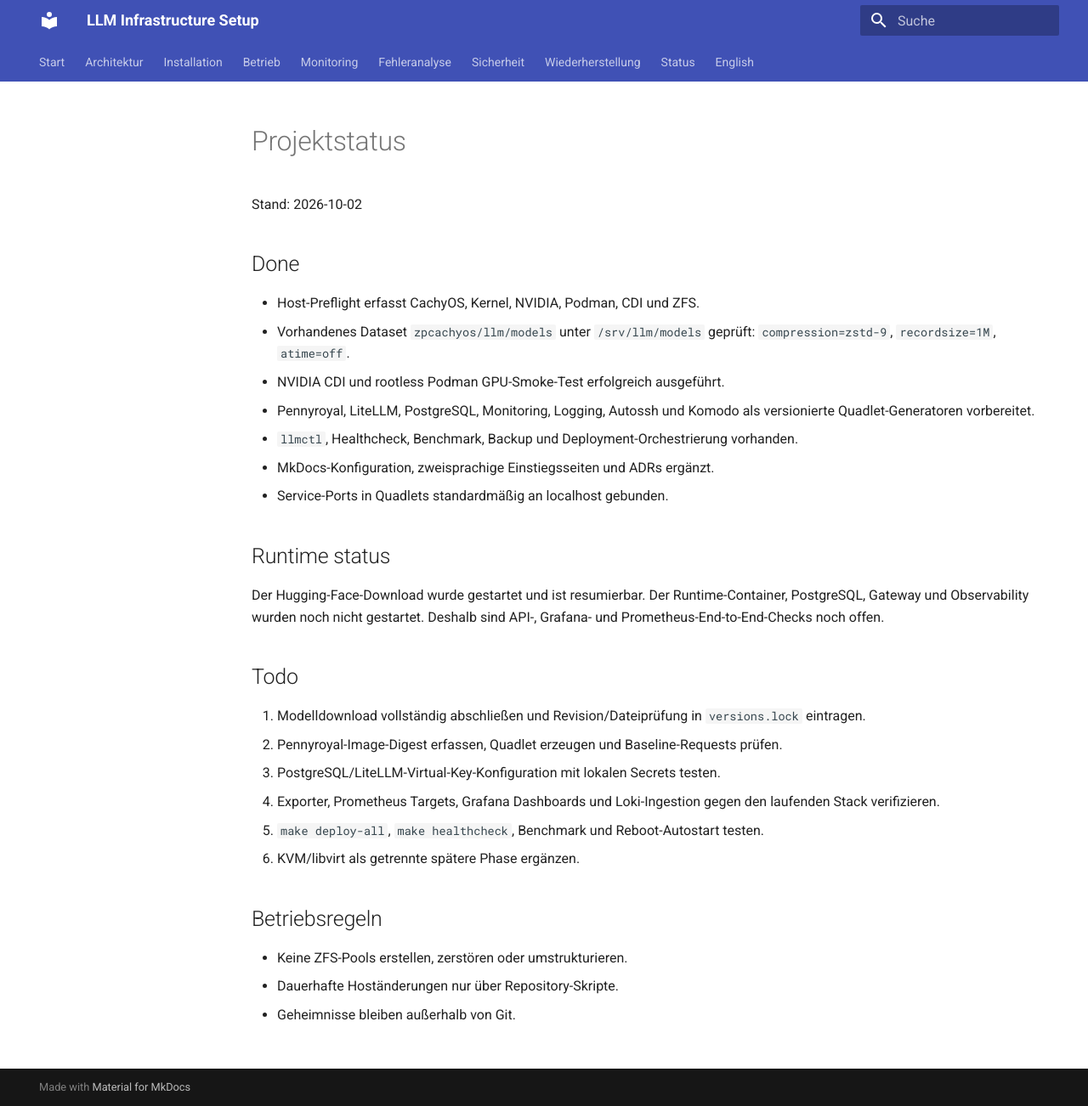
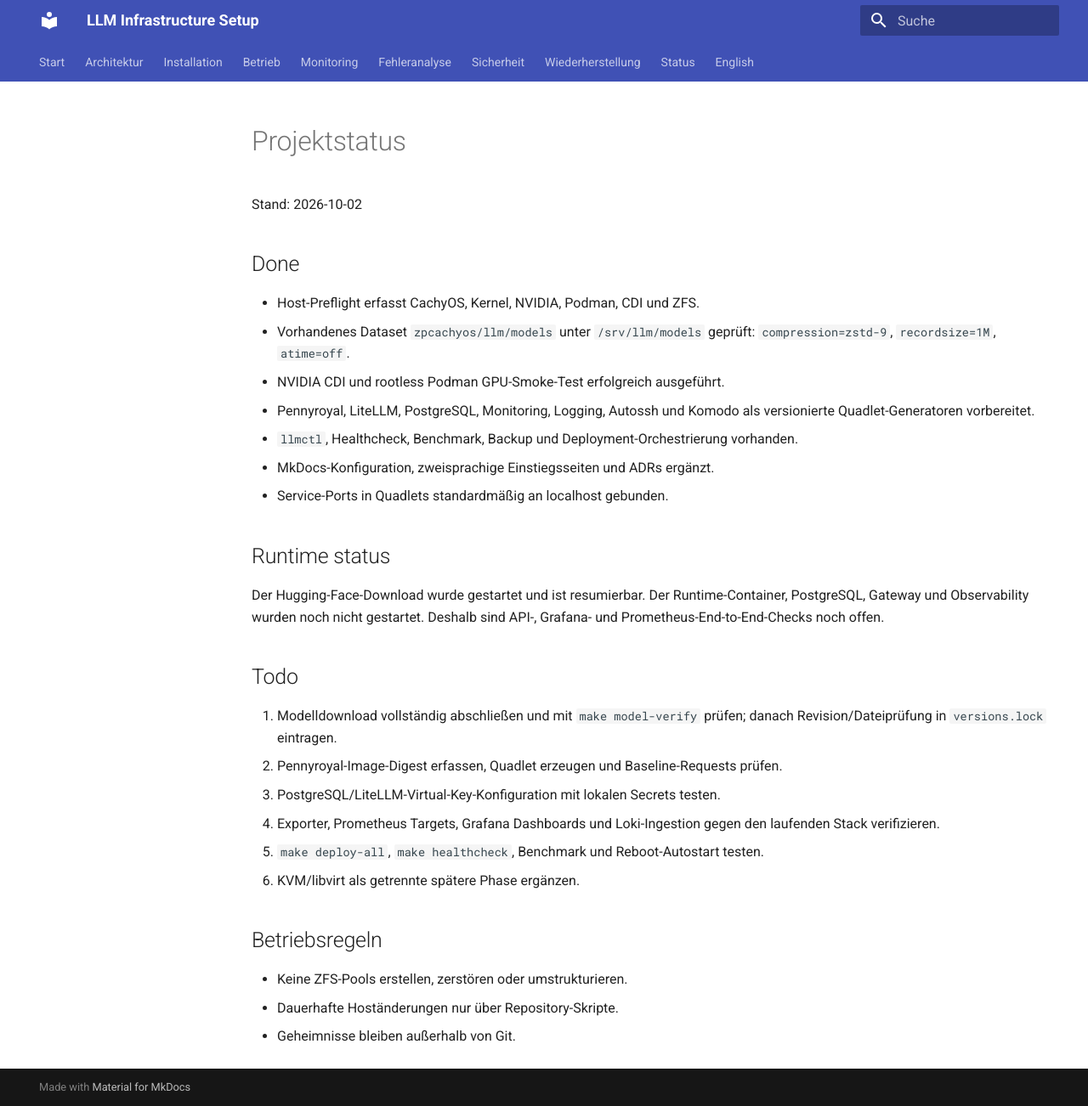
Before and after one commit to thomasdenk79-cyber/llm-infra-setup, an MkDocs documentation site: the page built from docs/STATUS.md, in a window 1280 px wide and 1302 px high. Shown: the whole window at 85% size. Built offline with MkDocs 1.6.1 and Material for MkDocs 9.7.7, drawn with Linux system fonts in a browser that asks for light colours.

Commit message:
feat: add reproducible model verification phase

```diff
--- a/docs/STATUS.md
+++ b/docs/STATUS.md
@@ -18,7 +18,7 @@
 
 ## Todo
 
-1. Modelldownload vollständig abschließen und Revision/Dateiprüfung in `versions.lock` eintragen.
+1. Modelldownload vollständig abschließen und mit `make model-verify` prüfen; danach Revision/Dateiprüfung in `versions.lock` eintragen.
 2. Pennyroyal-Image-Digest erfassen, Quadlet erzeugen und Baseline-Requests prüfen.
 3. PostgreSQL/LiteLLM-Virtual-Key-Konfiguration mit lokalen Secrets testen.
 4. Exporter, Prometheus Targets, Grafana Dashboards und Loki-Ingestion gegen den laufenden Stack verifizieren.
```
Also changed, not shown: AGENTS.md (+1 -0 lines), 2 other files.
